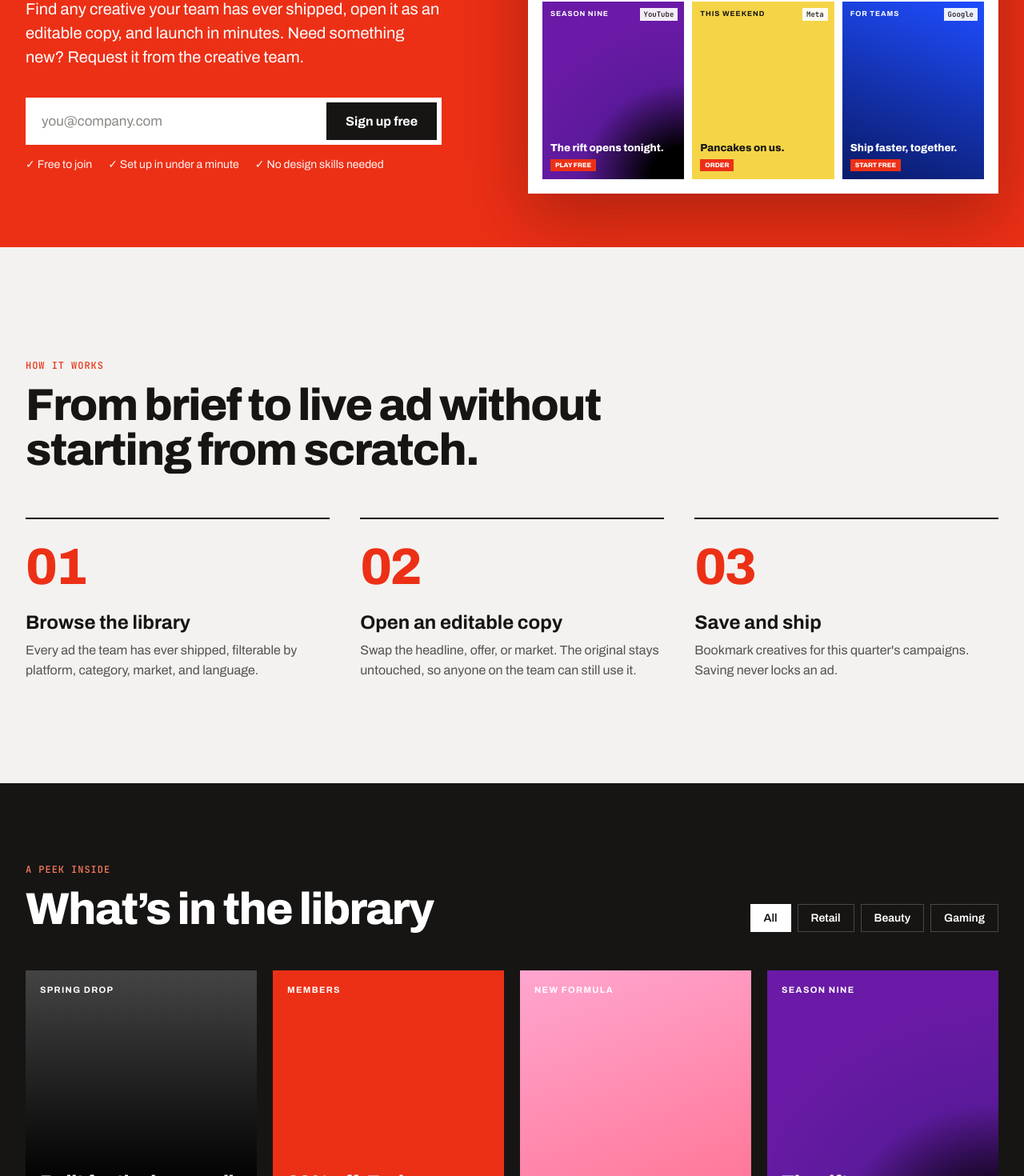
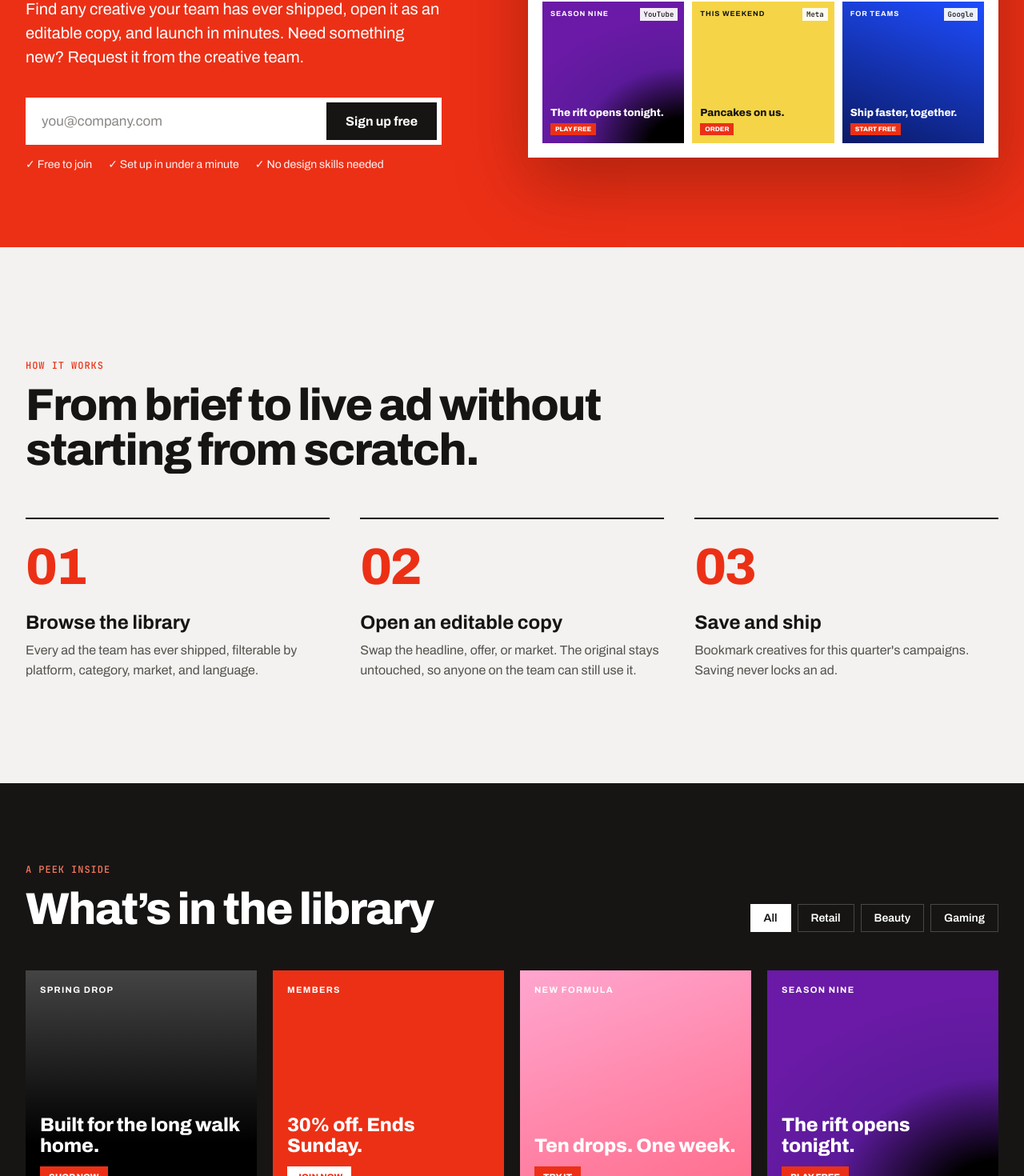
Before and after one commit to abhises/adplaylist-fe, a Next.js app: page / in a window 1280 px wide. Shown: the part 491-1961 px from the top of the page at 80% size. Built offline with nearby package versions, Linux system fonts and the light colour scheme; no server answers.

Commit message:
making it squre and it fits

```diff
--- a/src/app/page.tsx
+++ b/src/app/page.tsx
@@ -158,6 +158,24 @@ function topCategories(cards: LibraryCard[]) {
 
 function ctaColors(ad: Ad) {
   return ad.bg === RED ? { background: "#fff", color: RED } : { background: RED, color: "#fff" };
+}
+
+// A card's creative (or colour swatch) filling its square, zooming in on
+// hover. Non-square photos are cropped to fit, like the library's AdCard.
+function CardBackground({ ad }: { ad: LibraryCard }) {
+  return (
+    <div
+      className={`absolute inset-0 transition-transform duration-300 ease-out group-hover:scale-110 ${
+        ad.photo ? "bg-[#eeece9]" : (ad.bgClass ?? "")
+      }`}
+      style={ad.photo ? undefined : ad.bgStyle}
+    >
+      {ad.photo && (
+        // eslint-disable-next-line @next/next/no-img-element
+        <img src={ad.photo} alt={ad.name} className="h-full w-full object-cover" />
+      )}
+    </div>
+  );
 }
 
 function Chip({
@@ -387,27 +405,23 @@ export default function LandingPage() {
                     <div
                       key={i}
                       aria-hidden
-                      className={`aspect-[4/5] animate-pulse bg-[#eeece9] ${i >= 4 ? "max-[479px]:hidden" : ""}`}
+                      className={`aspect-square animate-pulse bg-[#eeece9] ${i >= 4 ? "max-[479px]:hidden" : ""}`}
                     />
                   ))
                 : heroAds.map((ad, i) => (
                     <Link
                       key={ad.key}
                       href={ad.href}
-                      className={`relative flex aspect-[4/5] flex-col justify-between overflow-hidden p-[10px] ${
-                        ad.photo ? "bg-[#eeece9]" : (ad.bgClass ?? "")
-                      } ${i >= 4 ? "max-[479px]:hidden" : ""}`}
-                      style={{ ...ad.bgStyle, color: ad.fg }}
+                      className={`group relative flex aspect-square flex-col justify-between overflow-hidden p-[10px] ${
+                        i >= 4 ? "max-[479px]:hidden" : ""
+                      }`}
+                      style={{ color: ad.fg }}
                     >
-                      {ad.photo ? (
-                        // Tiles here are tiny thumbnails, so fill them; the
-                        // library section below shows each creative whole.
-                        // eslint-disable-next-line @next/next/no-img-element
-                        <img src={ad.photo} alt={ad.name} className="absolute inset-0 h-full w-full object-cover" />
-                      ) : (
+                      <CardBackground ad={ad} />
+                      {!ad.photo && (
                         <>
-                          <div className="truncate text-[9px] font-bold tracking-[0.1em]">{ad.tag}</div>
-                          <div>
+                          <div className="relative truncate text-[9px] font-bold tracking-[0.1em]">{ad.tag}</div>
+                          <div className="relative">
                             <div className="text-[clamp(11px,2.6vw,13px)] leading-[1.1] font-extrabold">{ad.headline}</div>
                             {ad.cta && (
                               <div className="mt-[6px] inline-block px-[6px] py-[3px] text-[8px] font-extrabold" style={ad.ctaStyle}>
@@ -480,7 +494,7 @@ export default function LandingPage() {
             {liveAds === null
               ? Array.from({ length: 4 }, (_, i) => (
                   <div key={i} className="flex flex-col gap-[14px]" aria-hidden>
-                    <div className="aspect-[4/5] animate-pulse bg-white/10" />
+                    <div className="aspect-square animate-pulse bg-white/10" />
                     <div className="h-[38px] animate-pulse bg-white/5" />
                   </div>
                 ))
@@ -488,20 +502,14 @@ export default function LandingPage() {
                   <div key={ad.key} className="flex min-w-0 flex-col gap-[14px]">
                     <Link
                       href={ad.href}
-                      className={`relative flex aspect-[4/5] flex-col justify-between overflow-hidden p-[18px] ${
-                        ad.photo ? "bg-[#232120]" : (ad.bgClass ?? "")
-                      }`}
-                      style={{ ...ad.bgStyle, color: ad.fg }}
+                      className="group relative flex aspect-square flex-col justify-between overflow-hidden p-[18px]"
+                      style={{ color: ad.fg }}
                     >
-                      {ad.photo ? (
-                        // Creatives come in many shapes, so show the whole
-                        // image rather than cropping it (as AdCard does).
-                        // eslint-disable-next-line @next/next/no-img-element
-                        <img src={ad.photo} alt={ad.name} className="absolute inset-0 h-full w-full object-contain" />
-                      ) : (
+                      <CardBackground ad={ad} />
+                      {!ad.photo && (
                         <>
-                          <div className="text-[11px] font-bold tracking-[0.12em]">{ad.tag}</div>
-                          <div>
+                          <div className="relative text-[11px] font-bold tracking-[0.12em]">{ad.tag}</div>
+                          <div className="relative">
                             <div className="text-[24px] leading-[1.1] font-extrabold tracking-[-0.01em]">{ad.headline}</div>
                             {ad.cta && (
                               <div className="mt-3 inline-block px-[11px] py-[7px] text-[11px] font-extrabold" style={ad.ctaStyle}>
```
